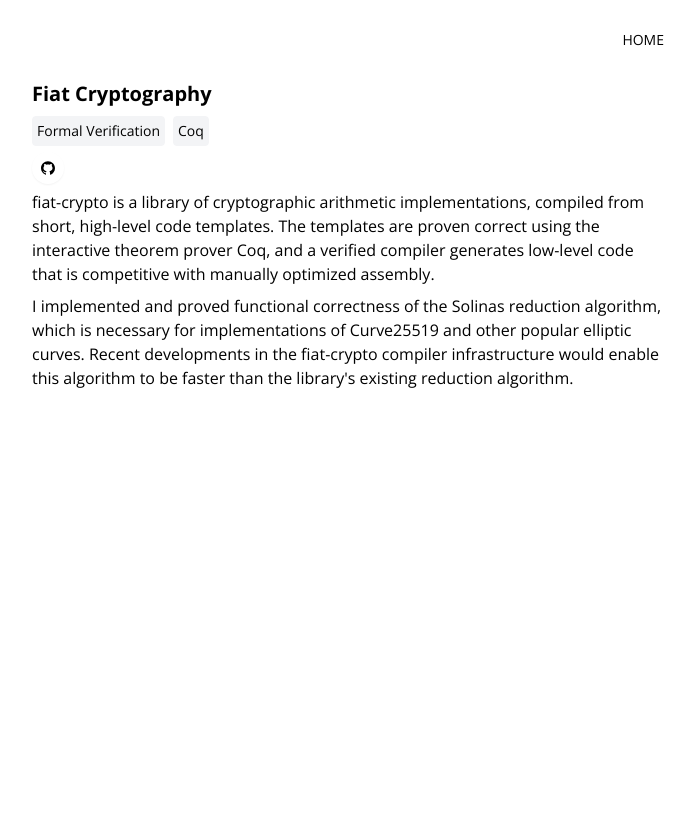
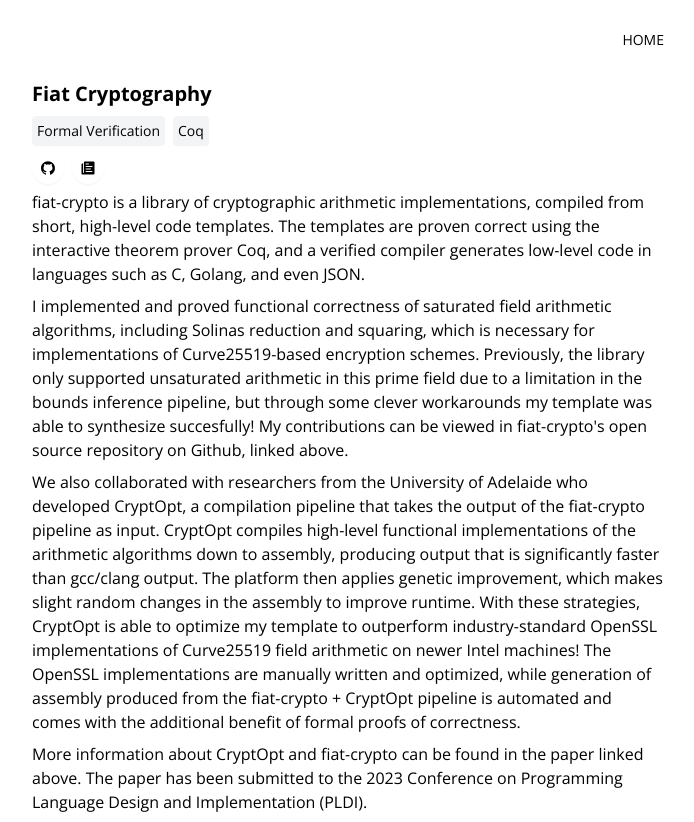
Before and after one commit to samuel-tian/portfolio-website, a Next.js app: page /fiatcrypto in a window 1280 px wide. Shown: the whole page, without its empty margins (292-986 px from the left). Before the commit the page ends 800 px from the top, so only its background shows below. Built offline with nearby package versions, Linux system fonts and the light colour scheme.

Commit message:
fiat crypto description update

```diff
--- a/pages/fiatcrypto.jsx
+++ b/pages/fiatcrypto.jsx
@@ -1,35 +1,76 @@
 import React from "react";
 import { AiFillGithub } from "react-icons/ai";
+import { IoIosPaper } from "react-icons/io";
 
 const fiatcrypto = () => {
   return (
     <div className="w-full">
       <h2>Fiat Cryptography</h2>
       <div className="flex gap-2">
-        <div className='tag'>Formal Verification</div>
-        <div className='tag'>Coq</div>
+        <div className="tag">Formal Verification</div>
+        <div className="tag">Coq</div>
       </div>
-      <a href="https://github.com/mit-plv/fiat-crypto" target="_blank" rel="noreferrer">
-        <div className="inline-block">
-          <div className="btn">
-            <AiFillGithub />
+      <div className="flex gap-2">
+        <a
+          href="https://github.com/mit-plv/fiat-crypto"
+          target="_blank"
+          rel="noreferrer"
+        >
+          <div className="inline-block">
+            <div className="btn">
+              <AiFillGithub />
+            </div>
           </div>
-        </div>
-      </a>
+        </a>
+        <a
+          href="https://cs.adelaide.edu.au/~yval/pdfs/KuepperEGSWCCGWY23.pdf"
+          target="_blank"
+          rel="noreferrer"
+        >
+          <div className="inline-block">
+            <div className="btn">
+              <IoIosPaper />
+            </div>
+          </div>
+        </a>
+      </div>
 
       <p>
         fiat-crypto is a library of cryptographic arithmetic implementations,
         compiled from short, high-level code templates. The templates are proven
         correct using the interactive theorem prover Coq, and a verified
-        compiler generates low-level code that is competitive with manually
-        optimized assembly.
+        compiler generates low-level code in languages such as C, Golang, and
+        even JSON.
       </p>
       <p>
-        I implemented and proved functional correctness of the Solinas reduction
-        algorithm, which is necessary for implementations of Curve25519 and
-        other popular elliptic curves. Recent developments in the fiat-crypto
-        compiler infrastructure would enable this algorithm to be faster than
-        the library&apos;s existing reduction algorithm.
+        I implemented and proved functional correctness of saturated field
+        arithmetic algorithms, including Solinas reduction and squaring, which
+        is necessary for implementations of Curve25519-based encryption schemes.
+        Previously, the library only supported unsaturated arithmetic in this
+        prime field due to a limitation in the bounds inference pipeline, but
+        through some clever workarounds my template was able to synthesize
+        succesfully! My contributions can be viewed in fiat-crypto&apos;s open
+        source repository on Github, linked above.
+      </p>
+      <p>
+        We also collaborated with researchers from the University of Adelaide
+        who developed CryptOpt, a compilation pipeline that takes the output of
+        the fiat-crypto pipeline as input. CryptOpt compiles high-level
+        functional implementations of the arithmetic algorithms down to
+        assembly, producing output that is significantly faster than gcc/clang
+        output. The platform then applies genetic improvement, which makes
+        slight random changes in the assembly to improve runtime. With these
+        strategies, CryptOpt is able to optimize my template to outperform
+        industry-standard OpenSSL implementations of Curve25519 field arithmetic
+        on newer Intel machines! The OpenSSL implementations are manually
+        written and optimized, while generation of assembly produced from the
+        fiat-crypto + CryptOpt pipeline is automated and comes with the
+        additional benefit of formal proofs of correctness.
+      </p>
+      <p>
+        More information about CryptOpt and fiat-crypto can be found in the
+        paper linked above. The paper has been submitted to the 2023 Conference
+        on Programming Language Design and Implementation (PLDI).
       </p>
     </div>
   );
--- a/pages/surgeryrl.jsx
+++ b/pages/surgeryrl.jsx
@@ -6,11 +6,15 @@ const surgeryrl = () => {
     <div className="w-full">
       <h2>Surgical Reinforcement Learning</h2>
       <div className="flex gap-2">
-        <div className='tag'>Reinforcement Learning</div>
-        <div className='tag'>Pytorch</div>
-        <div className='tag'>Python</div>
+        <div className="tag">Reinforcement Learning</div>
+        <div className="tag">Pytorch</div>
+        <div className="tag">Python</div>
       </div>
-      <a href="https://github.com/samuel-tian/IsaacGymEnvs" target="_blank" rel="noreferrer">
+      <a
+        href="https://github.com/samuel-tian/IsaacGymEnvs"
+        target="_blank"
+        rel="noreferrer"
+      >
         <div className="inline-block">
           <div className="btn">
             <AiFillGithub />
@@ -21,7 +25,7 @@ const surgeryrl = () => {
         Laparoscopic cholecystectomy is a minimally invasive surgical removal of
         the gallbladder. Multiple small incisions are made in the abdomen of the
         patient, and several tools along with a video camera are inserted to
-        perform the surgery via a control system.
+        perform the surgery via a robotic control system.
       </p>
       <p>
         Currently, research related to reinforcement learning applications in
@@ -30,6 +34,11 @@ const surgeryrl = () => {
         environment that simulates a patient side manipulator interacting with a
         deformable liver-gallbladder compound mesh.
       </p>
+      <p>
+        Note that the Github repository above is out of date, as I had to make
+        several of the mesh asset files that we are using private. Sorry for the
+        inconvenience!
+      </p>
     </div>
   );
 };
```
Also changed, not shown: 2 other files (tests, documents, lock files or other folders).
